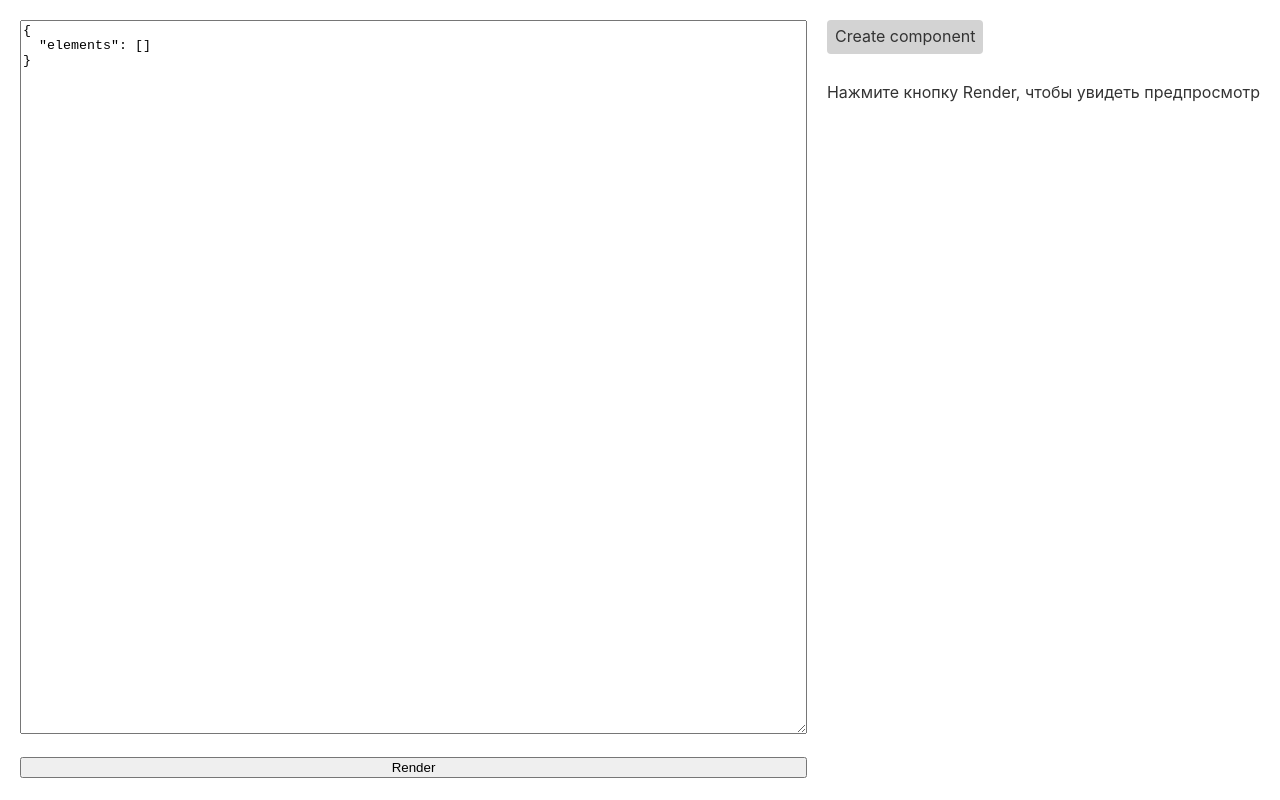
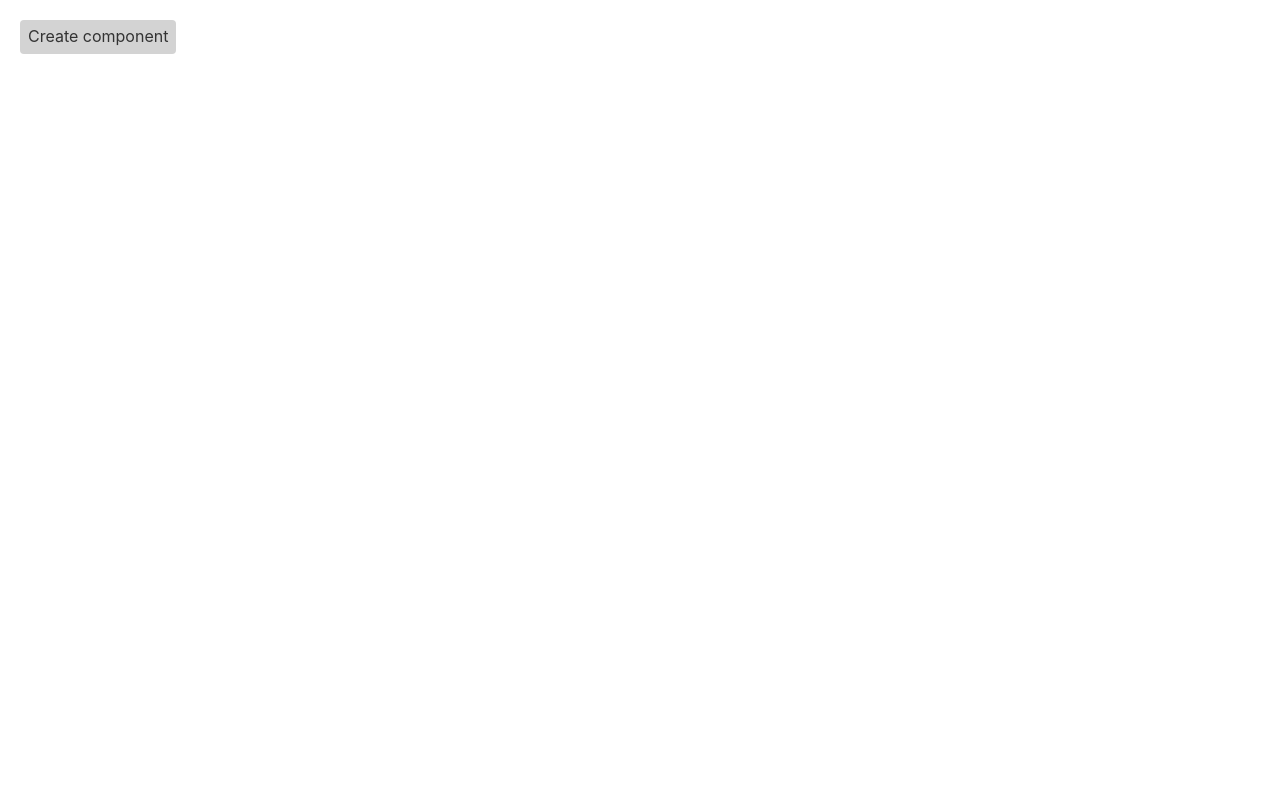
Before and after one commit to rki-mai/landing-editor, a React (Vite) app: page / in a window 1280 px wide. Built offline with nearby package versions, Linux system fonts and the light colour scheme.

Commit message:
Remove json editor support (#17)

```diff
--- a/src/App.css
+++ b/src/App.css
@@ -1,30 +1,8 @@
 .app-container {
 	display: flex;
-	flex-direction: column;
+	flex-direction: row;
 	height: 100vh;
 	overflow-y: hidden;
-}
-
-.editor-pane {
-	display: flex;
-	flex-direction: column;
-	gap: 20px;
-	flex: 1;
-}
-
-.editor-pane .json-input {
-	flex-grow: 1;
-}
-
-.editor-pane .error-message {
-	padding: 20px;
-	background: lightpink;
-	border: 2px solid crimson;
-	border-radius: 6px;
-}
-
-.toolbar .btn-render {
-	width: 100%;
 }
 
 .preview-pane {
--- a/src/App.tsx
+++ b/src/App.tsx
@@ -1,7 +1,5 @@
 import { useState } from "react";
 import { renderElements } from "./components/editor_components_renderer";
-import { JsonEditor } from "./components/json_editor";
-import { validateLandingPage } from "./components/parser";
 import { PreviewCanvas } from "./components/preview_canvas";
 import "./App.css";
 import {
@@ -25,7 +23,7 @@ import { moveElementHandler } from "./components/handlers/move_element";
 import { landingElementUpdater } from "./components/handlers/update_element";
 import { type LandingElement, type LandingPage } from "./components/types";
 
-const DEFAULT_DATA = JSON.stringify({ elements: [] }, null, 2);
+const DEFAULT_PAGE: LandingPage = { elements: [] };
 
 function findElementById(page: LandingPage, elementId: string): LandingElement {
 	for (const element of page.elements) {
@@ -38,46 +36,23 @@ function findElementById(page: LandingPage, elementId: string): LandingElement {
 }
 
 function App() {
-	const [landingData, setLandingData] = useState<string>(DEFAULT_DATA);
-	const [landingPage, setLandingPage] = useState<LandingPage | null>(null);
-	const [errorMessage, setErrorMessage] = useState<string | null>(null);
+	const [landingPage, setLandingPage] = useState<LandingPage>(DEFAULT_PAGE);
 	const [settingsElementId, setSettingsElementId] = useState<string | null>(
 		null,
 	);
 
-	const updateData = (updated: LandingPage) => {
-		setLandingPage(updated);
-		setLandingData(JSON.stringify(updated, null, 2));
-	};
 	const onSettingsOpened = (element: LandingElement) => {
 		setSettingsElementId(element.id);
 	};
 
-	const updater = landingElementUpdater(landingPage, updateData);
-	const moveHandler = moveElementHandler(landingPage, updateData);
-	const createElement = createElementHandler(landingPage, updateData);
-	const deleteHandler = deleteElementHandler(landingPage, updateData);
-
-	const handleRender = (data: string) => {
-		try {
-			setLandingPage(validateLandingPage(JSON.parse(data)));
-			setErrorMessage(null);
-		} catch (err: unknown) {
-			if (err instanceof Error) {
-				setErrorMessage("Invalid JSON data: " + err.toString());
-			}
-		}
-	};
+	const updater = landingElementUpdater(landingPage, setLandingPage);
+	const moveHandler = moveElementHandler(landingPage, setLandingPage);
+	const createElement = createElementHandler(landingPage, setLandingPage);
+	const deleteHandler = deleteElementHandler(landingPage, setLandingPage);
 
 	return (
 		<div className="app-container">
 			<div className="editor-container">
-				<JsonEditor
-					onRender={handleRender}
-					errorMessage={errorMessage}
-					value={landingData}
-					onChange={setLandingData}
-				/>
 				<EditArea>
 					<ActionMenu>
 						<ActionListMenuItem name="Create component">
--- a/src/components/edit_area.module.css
+++ b/src/components/edit_area.module.css
@@ -2,6 +2,7 @@
 	display: flex;
 	flex-direction: column;
 	overflow-y: hidden;
+	flex-grow: 1;
 }
 
 .previewContainer {
--- a/src/components/editor_components.tsx
+++ b/src/components/editor_components.tsx
@@ -46,9 +46,9 @@ export const LandingElementEditContainer = ({
 					{onSettingsOpened && (
 						<MenuItem src={settingsIcon} onClick={onSettingsOpened} />
 					)}
+					{onDelete && <MenuItem src={trashIcon} onClick={onDelete} />}
 					{onMoveUp && <MenuItem src={arrowUpIcon} onClick={onMoveUp} />}
 					{onMoveDown && <MenuItem src={arrowDownIcon} onClick={onMoveDown} />}
-					{onDelete && <MenuItem src={trashIcon} onClick={onDelete} />}
 				</ElementMenu>
 			)}
 			{children}
--- a/src/components/json_editor.tsx
+++ /dev/null
@@ -1,32 +0,0 @@
-export const JsonEditor = ({
-	value,
-	onRender,
-	onChange,
-	errorMessage,
-}: {
-	value: string;
-	onRender: (val: string) => void;
-	onChange: (value: string) => void;
-	errorMessage: string | null;
-}) => {
-	return (
-		<div className="editor-pane">
-			<textarea
-				className="json-input"
-				value={value}
-				onChange={(e) => onChange(e.target.value)}
-				spellCheck={false}
-			/>
-
-			{errorMessage !== null ? (
-				<div className="error-message">{errorMessage}</div>
-			) : undefined}
-
-			<div className="toolbar">
-				<button className="btn-render" onClick={() => onRender(value)}>
-					Render
-				</button>
-			</div>
-		</div>
-	);
-};
--- a/src/components/parser.tsx
+++ b/src/components/parser.tsx
@@ -73,6 +73,7 @@ const LandingPageSchema = z.object({
 	elements: z.array(LandingElementSchema),
 });
 
+// TODO: if it won't be needed in #25 remove it
 export function validateLandingPage(data: unknown): LandingPage {
 	return LandingPageSchema.parse(data);
 }
```
